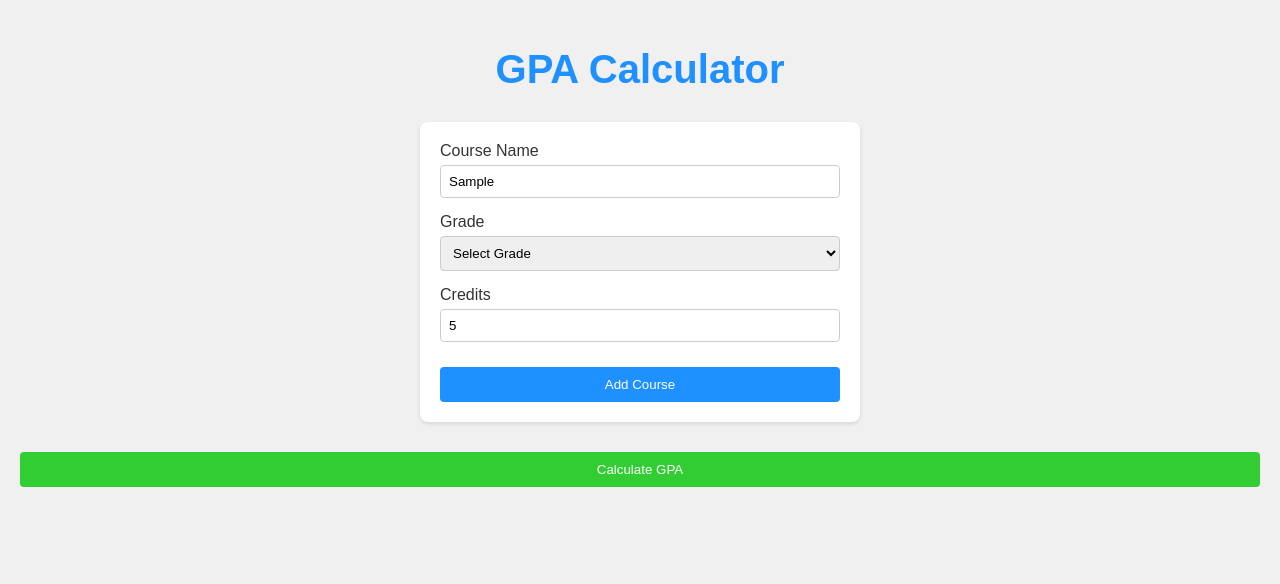
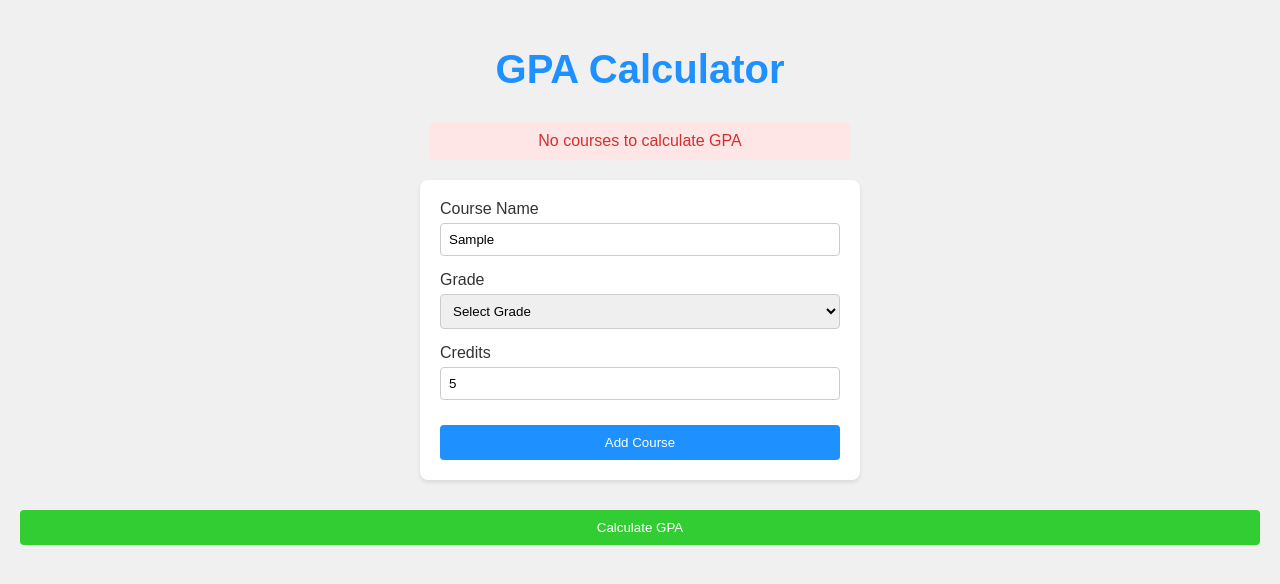
Before and after one commit to Amaya-Wickramaarachchi/gpa-calculator, a Next.js app: page / in a window 1280 px wide. Both pictures are taken after typing "Sample", "5" into the empty fields and a click on the button "Calculate GPA". Shown: the top 584 px of the page. Built offline with nearby package versions, Linux system fonts and the light colour scheme.

Commit message:
feat: revert to client-side LocalStorage, remove API, update docs

```diff
--- a/app/page.jsx
+++ b/app/page.jsx
@@ -9,66 +9,69 @@ export default function Home() {
   const [grade, setGrade] = useState('');
   const [credits, setCredits] = useState('');
   const [gpa, setGpa] = useState(null);
+  const [error, setError] = useState(null);
 
-  // Load courses from LocalStorage
+  // Load courses from LocalStorage on mount
   useEffect(() => {
-    const savedCourses = JSON.parse(localStorage.getItem('courses') || '[]');
-    setCourses(savedCourses);
+    const storedCourses = JSON.parse(localStorage.getItem('courses') || '[]');
+    setCourses(storedCourses);
   }, []);
 
-  // Save courses to LocalStorage
+  // Save courses to LocalStorage whenever they change
   useEffect(() => {
-    try {
-      localStorage.setItem('courses', JSON.stringify(courses));
-    } catch (error) {
-      console.error('Failed to save courses:', error);
-    }
+    localStorage.setItem('courses', JSON.stringify(courses));
   }, [courses]);
-
-  // Grade points
-  const gradePoints = {
-    'A': 4.0,
-    'B': 3.0,
-    'C': 2.0,
-    'D': 1.0,
-    'F': 0.0,
-  };
 
   // Add course
   const handleAddCourse = (e) => {
     e.preventDefault();
-    if (!courseName || !grade || !credits) return;
-    const newCourse = {
+    if (!courseName || !grade || !credits) {
+      setError('Please fill in all fields');
+      return;
+    }
+    const gradePoints = { A: 4.0, B: 3.0, C: 2.0, D: 1.0, F: 0.0 };
+    if (!gradePoints[grade]) {
+      setError('Invalid grade');
+      return;
+    }
+    const course = {
       name: courseName,
       grade,
       credits: parseFloat(credits),
       points: gradePoints[grade] * parseFloat(credits),
     };
-    setCourses([...courses, newCourse]);
+    setCourses([...courses, course]);
     setCourseName('');
     setGrade('');
     setCredits('');
+    setError(null);
   };
 
   // Calculate GPA
   const calculateGpa = () => {
-    if (courses.length === 0) return;
+    if (courses.length === 0) {
+      setError('No courses to calculate GPA');
+      return;
+    }
     const totalPoints = courses.reduce((sum, course) => sum + course.points, 0);
     const totalCredits = courses.reduce((sum, course) => sum + course.credits, 0);
-    const gpaValue = (totalPoints / totalCredits).toFixed(2);
-    setGpa(gpaValue);
+    const gpa = (totalPoints / totalCredits).toFixed(2);
+    setGpa(parseFloat(gpa));
+    setError(null);
   };
 
   // Clear history
   const clearHistory = () => {
     setCourses([]);
     setGpa(null);
+    setError(null);
     localStorage.removeItem('courses');
   };
 
   return (
     <div className="container">
       <h1>GPA Calculator</h1>
+      {error && <div className="error">{error}</div>}
 
       {/* Form */}
       <form onSubmit={handleAddCourse} className="form">
--- a/app/styles.css
+++ b/app/styles.css
@@ -120,3 +120,14 @@
 .history li:last-child {
   border-bottom: none;
 }
+
+.error {
+  background-color: #ffe6e6;
+  color: #d32f2f;
+  padding: 10px;
+  border-radius: 4px;
+  margin-bottom: 20px;
+  width: 100%;
+  max-width: 400px;
+  text-align: center;
+}
```
Also changed, not shown: package.json (+8 -6 lines), vercel.json (added), 2 other files (tests, documents, lock files or other folders). Lines whose indentation alone changed are shown as unchanged.
